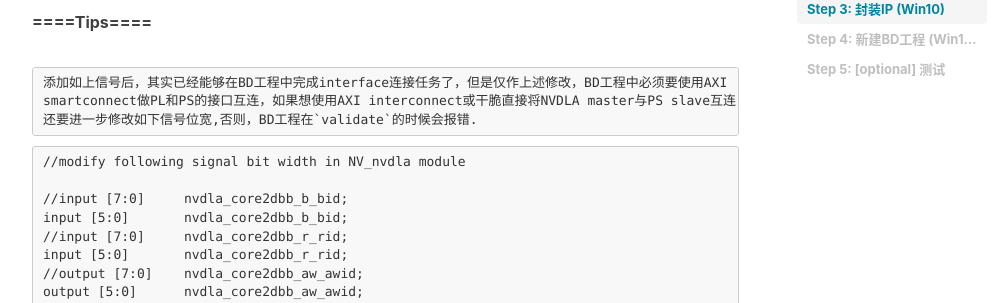
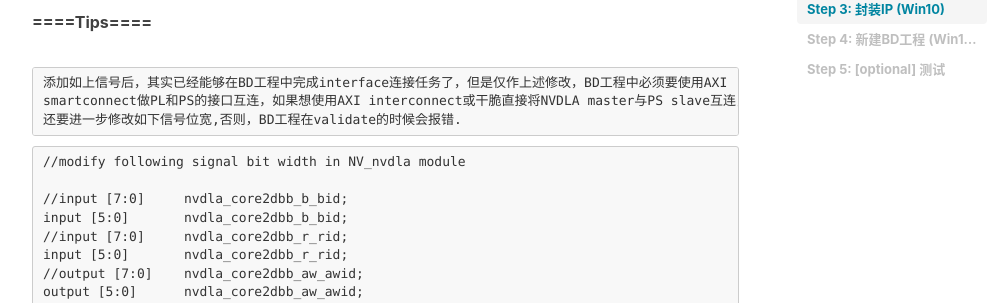
Before and after one commit to VVViy/VVViy.github.io, a Jekyll site: the page built from _posts/2018-09-12-nv_small-FPGA-Mapping-Workflow-I.md, in a window 1280 px wide and 900 px high, scrolled down 4050 px. Shown: the part 185-488 px from the top of the window, without its empty margins (233-1240 px from the left). Built offline with Jekyll 4.4.1, drawn with Linux system fonts in a browser that asks for light colours; nearby versions of some CDN libraries; comment, search, counter and statistics services are not loaded.

````diff
--- a/_posts/2018-09-12-nv_small-FPGA-Mapping-Workflow-I.md
+++ b/_posts/2018-09-12-nv_small-FPGA-Mapping-Workflow-I.md
@@ -148,7 +148,7 @@ assign pslverr = 1'b0;
 
 	添加如上信号后，其实已经能够在BD工程中完成interface连接任务了，但是仅作上述修改，BD工程中必须要使用AXI
 	smartconnect做PL和PS的接口互连，如果想使用AXI interconnect或干脆直接将NVDLA master与PS slave互连，
-	还要进一步修改如下信号位宽,否则，BD工程在`validate`的时候会报错.
+	还要进一步修改如下信号位宽,否则，BD工程在validate的时候会报错.
 
 ```
 //modify following signal bit width in NV_nvdla module
````
